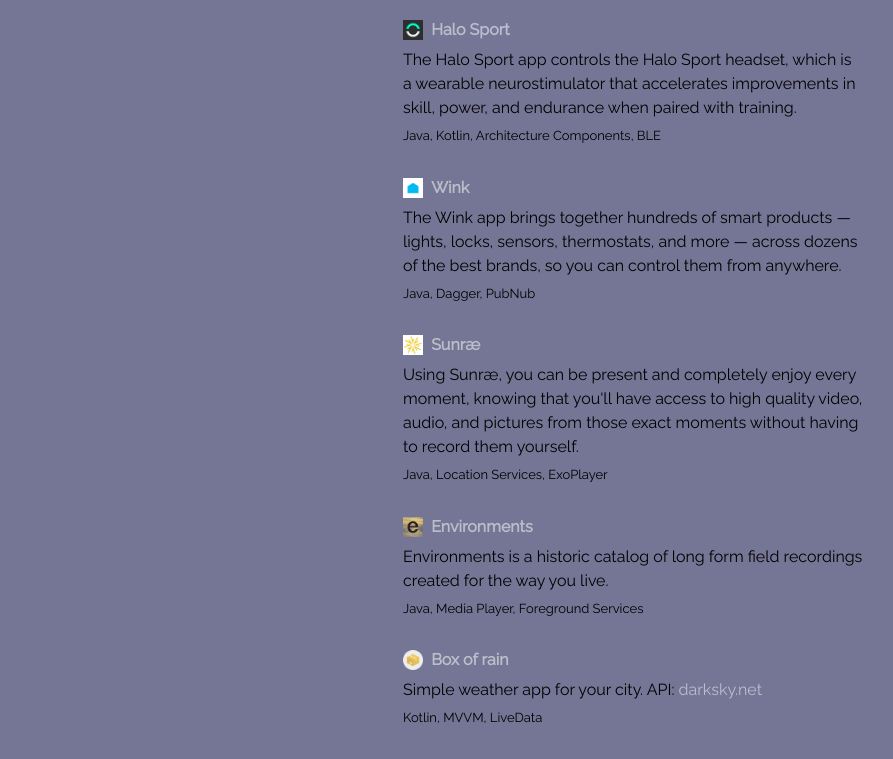
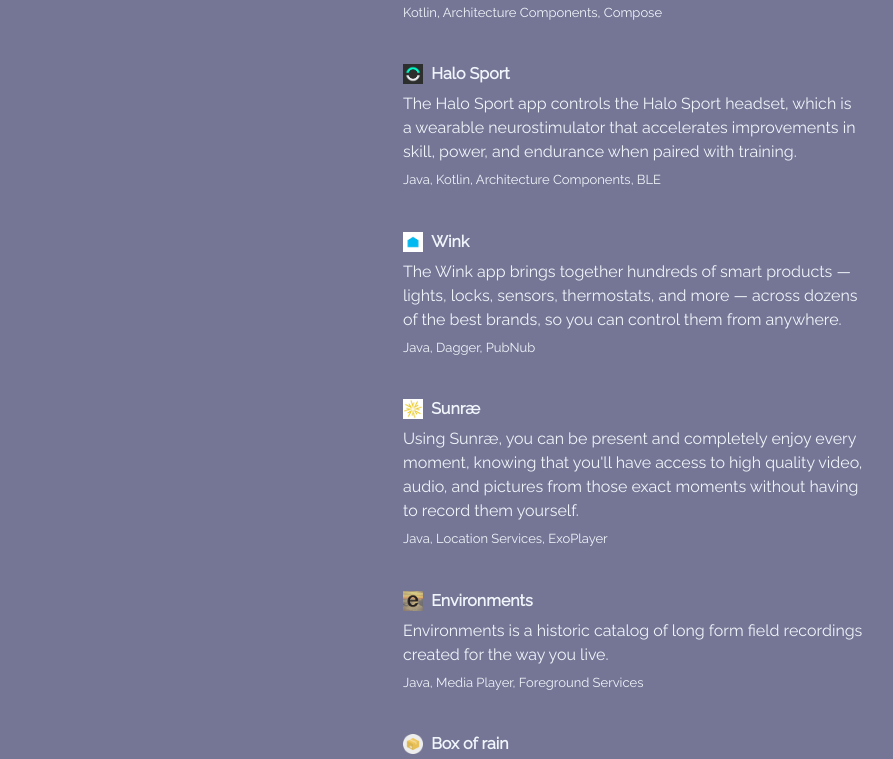
Before and after one commit to ibonotegui/ibonotegui.github.io, a plain HTML site: page index.html in a window 1280 px wide. Shown: the part 511-1270 px from the top of the page, without its empty margins (207-1100 px from the left). Drawn offline with Linux system fonts and the light colour scheme.

Commit message:
margin changes

```diff
--- a/index.html
+++ b/index.html
@@ -7,26 +7,31 @@
     <style type="text/css">
       body {
         font-family: 'Raleway';
-        margin: 40px 0px 20px 0px;
+        margin-top: 60px;
+        margin-bottom: 20px;
         background: #757595;
+        color: #eff5fa;
       }
       html {
         box-sizing: border-box;
       }
       h1 {
         font-size: x-large;
+        margin-bottom: 20px;
       }
       h2 {
         text-align: center;
+        color: black;
       }
       a:link {
-        color: #bdbdcc;
+        color: #eff5fa;
         background-color: transparent;
         text-decoration: none;
       }
       a:visited {
         background-color: transparent;
         text-decoration: none;
+        color: #eff5fa;
       }
       .center {
         display: flex;
@@ -40,14 +45,13 @@
         display: flex;
         align-items: center;
         font-weight: bold;
-color: #bdbdcc;
       }
       .content-description {
         margin-top: -10px;
       }
       .content-detail {
         margin-top: -10px;
-        margin-bottom: 30px;
+        margin-bottom: 40px;
         font-size: small;
       }
       .projects {
```
